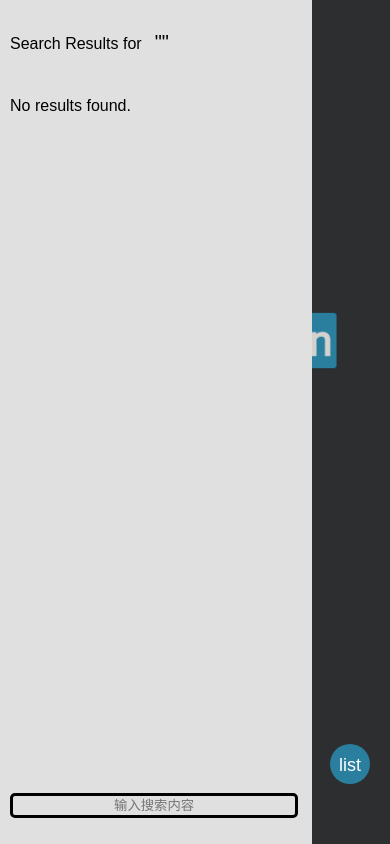
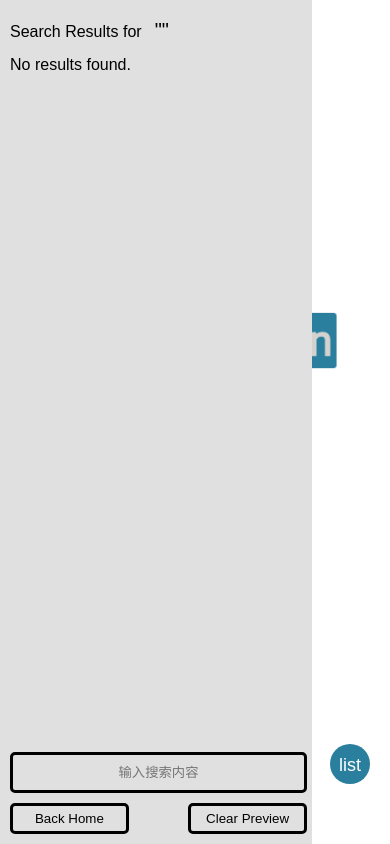
Before and after one commit to Mkz9s4Vy/ctsearch, a Flask app: template templates/results.html in a window 390 px wide. Run offline with Flask 3, Linux system fonts and the light colour scheme; the template is opened without the code that fills it, so the values that code supplies are empty.

Commit message:
improve mobile design

```diff
--- a/static/results_styles.css
+++ b/static/results_styles.css
@@ -89,9 +89,9 @@ body {
 #left-top-search-input {
     display: inline-block;
     width: 95%;
-    height: 95%;
+    height: 100%;
+    box-sizing: border-box;
     padding: 0;
-    margin: 0;
     border: solid;
     border-radius: 5px;
     background-color: #e0e0e0;
@@ -111,7 +111,9 @@ body {
 #left-top-results-title {
     height: 50%;
     font-size: 18px;
-    /* padding-top: 10px; */
+    box-sizing: border-box;
+    display: flex;
+    align-items: center;
 }
 
 #left-top-results-comment {
@@ -137,8 +139,6 @@ body {
 /* start left-bottom css*/
 #left-bottom {
     height: 5%;
-    display: flex;
-    justify-content: space-between;
 }
 
 
@@ -165,10 +165,9 @@ body {
 
 #left-bottom-search-input {
     display: inline-block;
-    width: 95%;
-    height: 95%;
-    padding: 0;
-    margin: 0;
+    width: 100%;
+    height: 100%;
+    box-sizing: border-box;
     border: solid;
     border-radius: 5px;
     background-color: #e0e0e0;
@@ -178,9 +177,15 @@ body {
 }
 
 
+#left-bottom-btn-container{
+    height: 100%;
+    display: flex;
+    justify-content: space-between;
+}
+
 #left-bottom-back-home {
     height: 100%;
-    width: 30%;
+    width: 40%;
 }
 
 #left-bottom-back-home-form {
@@ -207,9 +212,9 @@ body {
     display: none;
 }
 
-#left-bottom-btn-container {
+#left-bottom-btn-clear {
     height: 100%;
-    width: 30%;
+    width: 40%;
 }
 
 #left-bottom-clear-btn {
@@ -310,7 +315,7 @@ p {
     }
 
     #left-top {
-        height: 10%;
+        height: 5%;
     }
 
     #left-top-search {
@@ -318,7 +323,7 @@ p {
     }
 
     #left-top-results-title {
-        height: 80%;
+        height: 100%;
         display: flex;
         align-items: center;
     }
@@ -329,19 +334,16 @@ p {
     }
 
     #left-bottom {
-        height: 3%;
+        height: 10%;
     }
 
     #left-bottom-search {
         display: flex;
-    }
-
-    #left-bottom-back-home {
-        display: none;
+        height: 50%;
     }
 
     #left-bottom-btn-container {
-        display: none;
+        height: 50%;
     }
 
     .hidden {
@@ -362,10 +364,6 @@ p {
         transform: none;
     }
 
-
-
-
-
     .hidden {
         transform: none;
     }
--- a/templates/iframe_default.html
+++ b/templates/iframe_default.html
@@ -10,7 +10,9 @@
         <link rel="stylesheet" href="{{ url_for('static', filename='index_styles.css') }}">
 
     <style>
-
+        body {
+            background-color: #ffffff;
+        }
     </style>
 
     <script>
--- a/templates/results.html
+++ b/templates/results.html
@@ -42,7 +42,7 @@
 
             function clearContent() {
                 var iframe = document.getElementById('rendered-content');
-                // iframe.src = 'about:blank';
+                iframe.src = "{{ url_for('iframe_default') }}";
             }
 
             function loadFileContent(filePath, query) {
@@ -147,17 +147,18 @@
                     </form>
                 </div>
 
-
-
+                <div id="left-bottom-btn-container">
                     <div id="left-bottom-back-home">
                         <form id="left-bottom-back-home-form" action="/">
                             <button id="left-bottom-back-home-btn">Back Home</button>
                         </form>
                     </div>
                     <div id="left-bottom-separator"></div>
-                <div id="left-bottom-btn-container">
+                    <div id="left-bottom-btn-clear">
                         <button id="left-bottom-clear-btn">Clear Preview</button>
                     </div>
+                </div>
+
             </div>
         </div>
 
```
Lines whose indentation alone changed are shown as unchanged.
